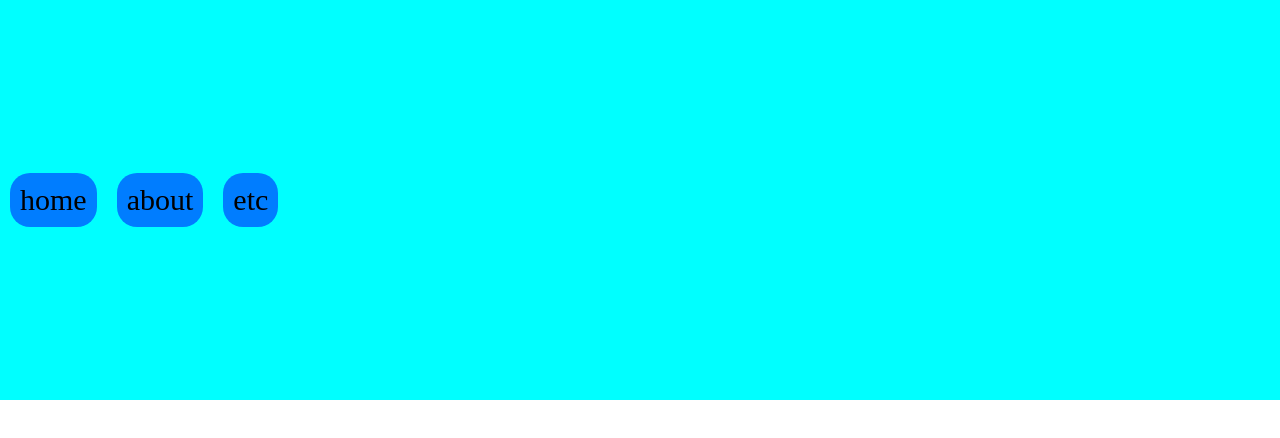
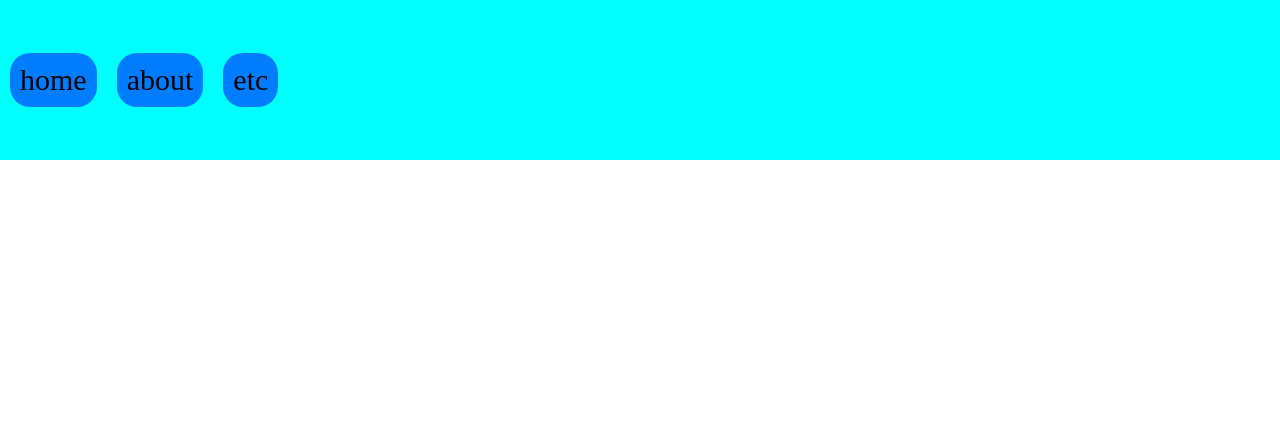
Before and after one commit to kirtan-anghan/html, a plain HTML site: page basic html/7.html in a window 1280 px wide. Drawn offline with Linux system fonts and the light colour scheme.

Commit message:
new menu

```diff
--- a/basic html/style3.css
+++ b/basic html/style3.css
@@ -2,24 +2,23 @@
     margin: 0;
     padding: 0;
 }
-.menu{
+/* .menu{
     background-color: aqua;
-    /* text-align: center; */
+
     height: 50vh;
 
 
 
 
-}
+} */
 .menulist{
     list-style: none;
     align-items: center;
-height: 50vh;
+height: 20vh;
 display: flex;
+background-color: aqua;
 }
 .menulist li{
-
-
 font-size: 30px;
 background-color: rgba(0, 0, 255, 0.508);
 border-radius: 20px;
```
